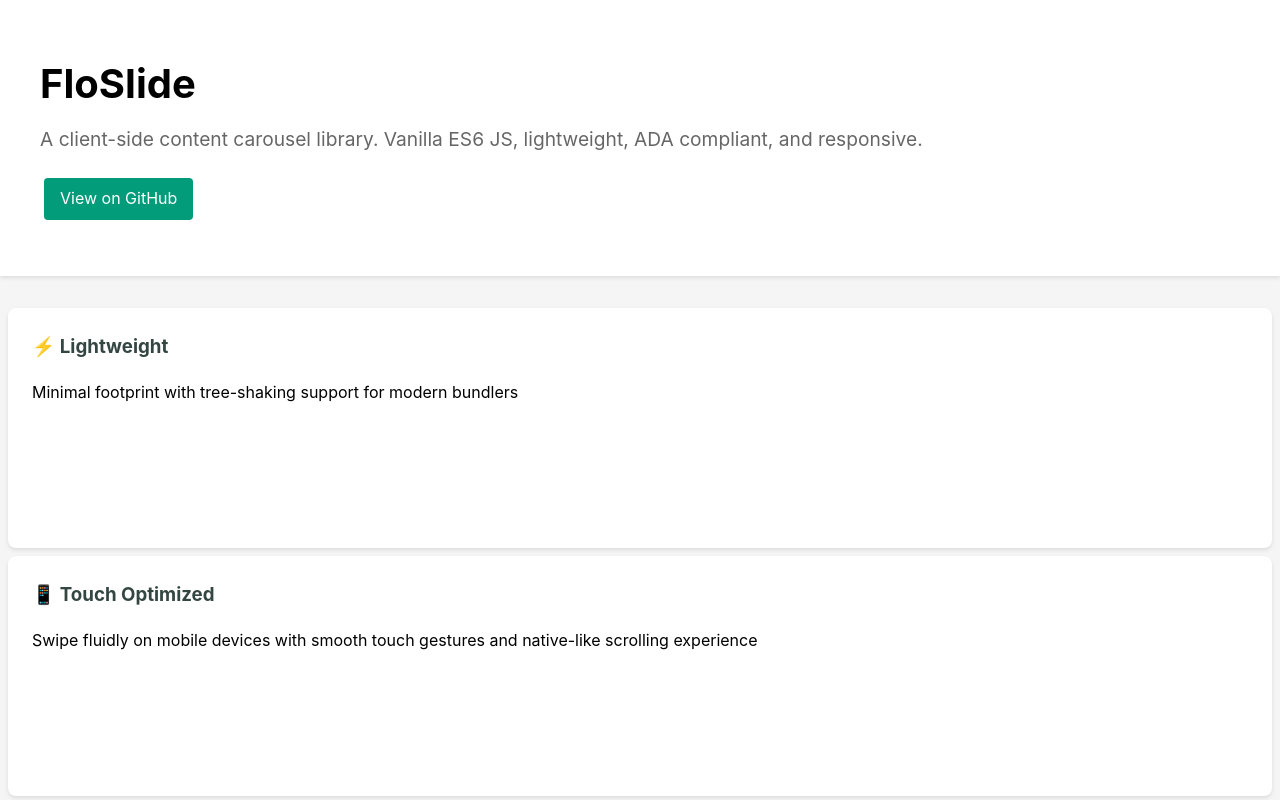
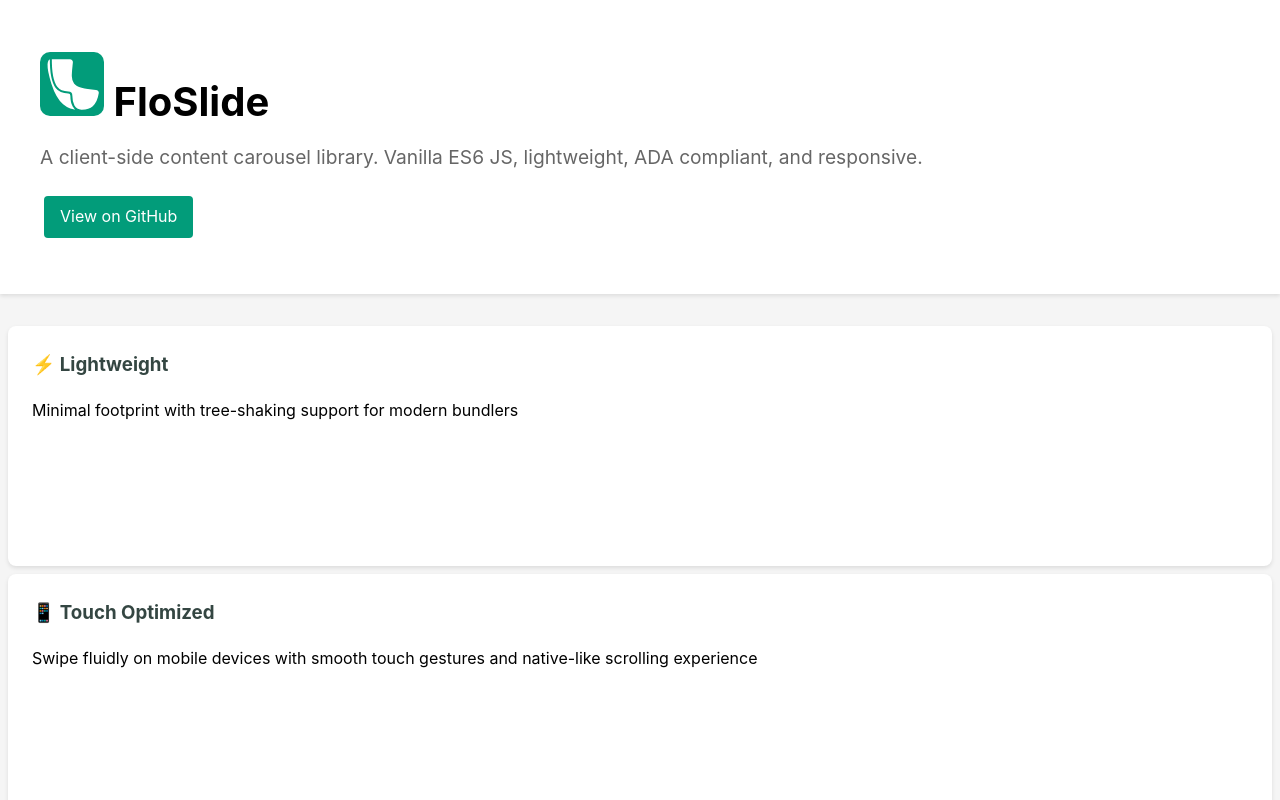
Before and after one commit to jphdevsf/flo-slide, a website: page docs/index.html in a window 1280 px wide. Shown: the top 800 px of the page. Drawn offline with Linux system fonts and the light colour scheme.

Commit message:
update readme and index.html with icon

```diff
--- a/docs/index.html
+++ b/docs/index.html
@@ -12,7 +12,7 @@
 <body>
   <header>
     <div class="container">
-      <h1>FloSlide</h1>
+      <h1><img src="./images/flo-slide-icon-1.svg" width="64" height="64" /> FloSlide</h1>
       <p class="subtitle">A client-side content carousel library. Vanilla ES6 JS, lightweight, ADA compliant, and
         responsive.</p>
       <div>
```
Also changed, not shown: README.md, assets/flo-slide-icon-2.svg (added), docs/images/flo-slide-icon-1.svg (added).
